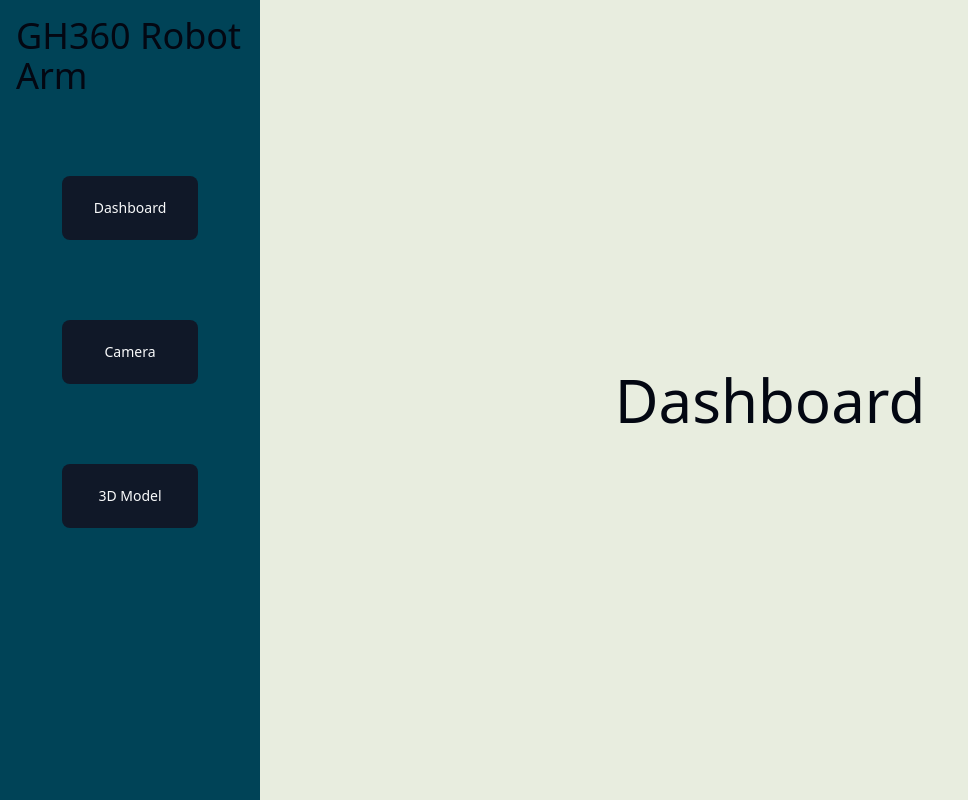
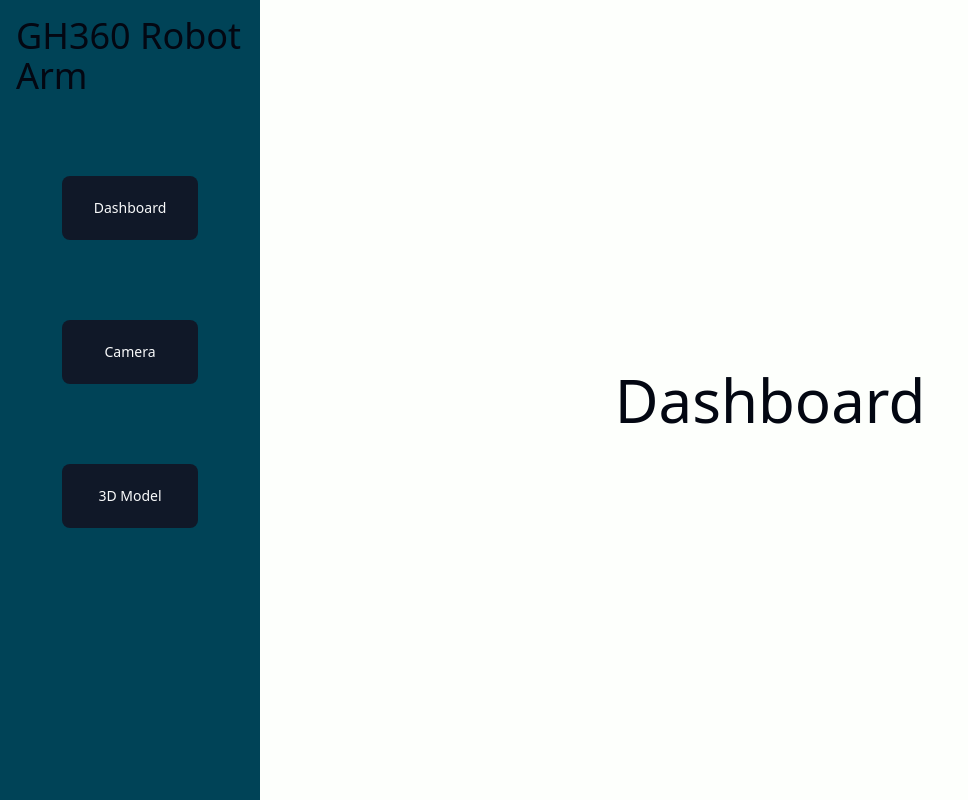
Before and after one commit to frdedynamics/gh360_gui, a React (Vite) app in the folder gh360_gui/: page / in a window 1280 px wide. Shown: the whole page, without its empty margins (0-968 px from the left). Built offline with nearby package versions, Linux system fonts and the light colour scheme.

Commit message:
Dependencies : Zustand, React-grid-layout and roslib for dashboard + ros implementation.

```diff
--- a/gh360_gui/package.json
+++ b/gh360_gui/package.json
@@ -17,9 +17,12 @@
     "radix-ui": "^1.4.3",
     "react": "^19.2.0",
     "react-dom": "^19.2.0",
+    "react-grid-layout": "^2.2.2",
     "react-router-dom": "^7.13.0",
+    "roslib": "^2.1.0",
     "tailwind-merge": "^3.4.0",
-    "tailwindcss": "^4.1.18"
+    "tailwindcss": "^4.1.18",
+    "zustand": "^5.0.12"
   },
   "devDependencies": {
     "@eslint/js": "^9.39.1",
--- a/gh360_gui/src/css/global.css
+++ b/gh360_gui/src/css/global.css
@@ -47,7 +47,7 @@
 
 :root {
   --radius: 0.625rem;
-  --background: #e8eddf;
+  --background: #fdfffc;
   --nav: #004357;
   --foreground: oklch(0.13 0.028 261.692);
   --card: oklch(1 0 0);
```
Also changed, not shown: 1 other file (tests, documents, lock files or other folders).
